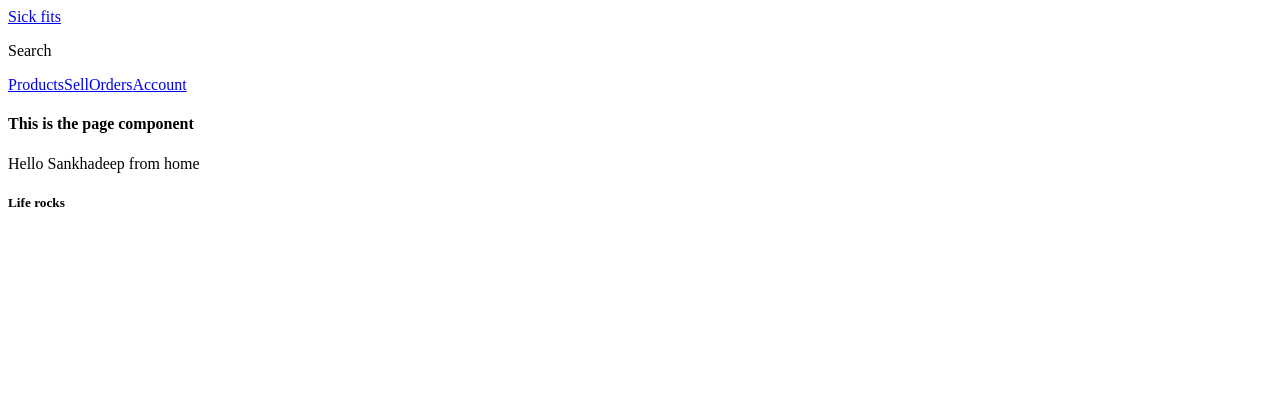
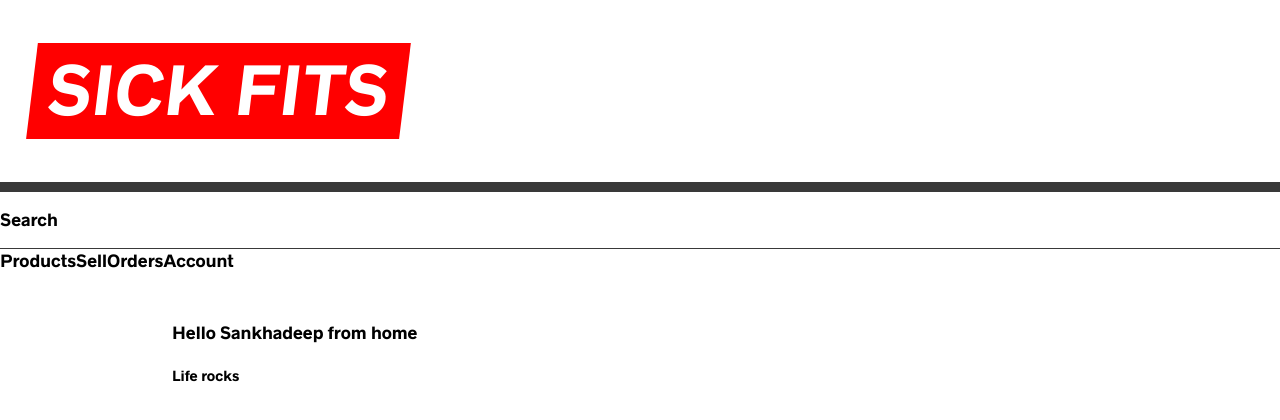
Before and after one commit to sankhadeeproy007/frontend, a Next.js app: page / in a window 1280 px wide. Shown: the top 420 px of the page. Built offline with nearby package versions, Linux system fonts and the light colour scheme.

Commit message:
ui changes

```diff
--- a/components/Header.js
+++ b/components/Header.js
@@ -1,17 +1,50 @@
 import Link from 'next/link';
+import styled from 'styled-components';
 
 import Nav from './Nav';
 
+const Logo = styled.h1`
+  font-size: 4rem;
+  margin-left: 2rem;
+  position: relative;
+  z-index: 2;
+  background: red;
+  transform: skew(-7deg);
+  a {
+    color: white;
+    text-decoration: none;
+    text-transform: uppercase;
+    padding: 0.5rem 1rem;
+  }
+`;
+
+const HeaderStyles = styled.header`
+  .bar {
+    border-bottom: 10px solid var(--black, black);
+    display: grid;
+    grid-template-columns: auto 1fr;
+    justify-content: space-between;
+    align-items: center;
+  }
+  .sub-bar {
+    display: grid;
+    grid-template-columns: 1fr auto;
+    border-bottom: 1px solid var(--black, black);
+  }
+`;
+
 const Header = () => (
-  <header>
+  <HeaderStyles>
     <div className="bar">
-      <Link href="/">Sick fits</Link>
+      <Logo>
+        <Link href="/">Sick fits</Link>
+      </Logo>
     </div>
     <div className="sub-bar">
       <p>Search</p>
     </div>
     <Nav />
-  </header>
+  </HeaderStyles>
 );
 
 export default Header;
--- a/components/Page.js
+++ b/components/Page.js
@@ -1,11 +1,61 @@
 import PropTypes from 'prop-types';
+import styled, { createGlobalStyle } from 'styled-components';
+
 import Header from './Header';
+
+const GlobalStyles = createGlobalStyle`
+  @font-face {
+    font-family: 'radnika_next';
+    src: url('/static/radnikanext-medium-webfont.woff2') format('woff2');
+    font-weight: normal;
+    font-style: normal;
+    z2
+  }
+  html {
+    --red: #ff0000;
+    --black: #393939;
+    --grey: #3A3A3A;
+    --gray: var(--grey);
+    --lightGrey: #e1e1e1;
+    --lightGray: var(---lightGray);
+    --offWhite: #ededed;
+    --maxWidth: 1000px;
+    --bs: 0 12px 24px 0 rgba(0,0,0,0.09);
+    box-sizing: border-box;
+  }
+  *, *:before, *:after {
+    box-sizing: inherit;
+  }
+  body {
+    font-family: 'radnika_next', --apple-system, BlinkMacSystemFont, 'Segoe UI', Roboto, Oxygen, Ubuntu, Cantarell, 'Open Sans', 'Helvetica Neue', sans-serif;
+    padding: 0;
+    margin: 0;
+    font-size: 1rem;
+    line-height: 1.5;
+  }
+  a {
+    text-decoration: none;
+    color: var(---black);
+  }
+  a:hover {
+    text-decoration: underline;
+  }
+  button {
+    font-family: 'radnika_next', --apple-system, BlinkMacSystemFont, 'Segoe UI', Roboto, Oxygen, Ubuntu, Cantarell, 'Open Sans', 'Helvetica Neue',
+  }
+`;
+
+const InnerStyles = styled.div`
+  max-width: var(--maxWidth);
+  margin: 0 auto;
+  padding: 2rem;
+`;
 
 const Page = ({ children }) => (
   <div>
+    <GlobalStyles />
     <Header />
-    <h4>This is the page component</h4>
-    {children}
+    <InnerStyles>{children}</InnerStyles>
   </div>
 );
 
--- a/pages/_app.js
+++ b/pages/_app.js
@@ -1,5 +1,13 @@
 /* eslint-disable */
 import Page from '../components/Page';
+import NProgress from 'nprogress';
+import Router from 'next/router';
+
+import '../components/styles/nprogress.css';
+
+Router.events.on('routeChangeStart', () => NProgress.start());
+Router.events.on('routeChangeComplete', () => NProgress.done());
+Router.events.on('routeChangeError', () => NProgress.done());
 
 const App = ({ Component, pageProps }) => (
   <div>
--- a/pages/_document.js
+++ b/pages/_document.js
@@ -1,9 +1,21 @@
-import Document, { Html, NextScript, Main } from 'next/document';
+/* eslint-disable react/jsx-props-no-spreading */
+import Document, { Html, NextScript, Head, Main } from 'next/document';
+import { ServerStyleSheet } from 'styled-components';
 
 export default class MyDocument extends Document {
+  static getInitialProps({ renderPage }) {
+    const sheet = new ServerStyleSheet();
+    const page = renderPage((App) => (props) =>
+      sheet.collectStyles(<App {...props} />)
+    );
+    const styleTags = sheet.getStyleElement();
+    return { ...page, styleTags };
+  }
+
   render() {
     return (
       <Html lang="en-US">
+        <Head />
         <body>
           <Main />
           <NextScript />
```
